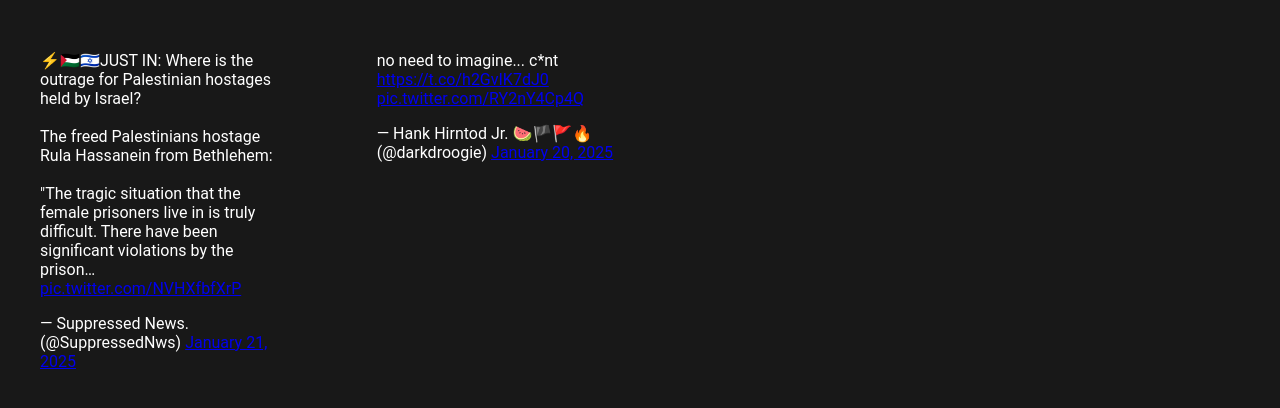
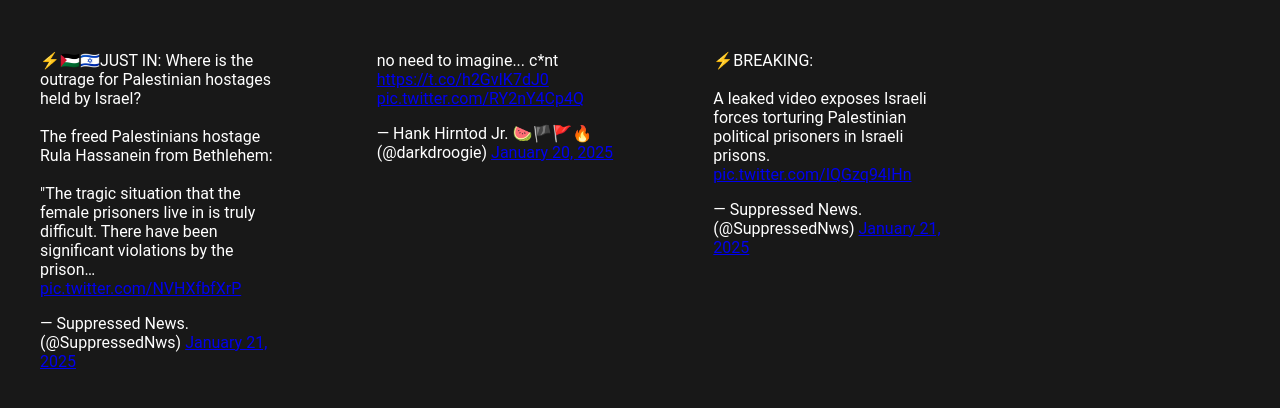
Before and after one commit to GlobalZionism/globalzionism.github.io, a plain HTML site: page CrimesCivilians.html in a window 1280 px wide. Both pictures are taken after a click on the element "Treatment of Palestinian prisoners 🔽". Shown: the part 200-608 px from the top of the page. Drawn offline with Linux system fonts and the light colour scheme.

Commit message:
Update CrimesCivilians.html

```diff
--- a/CrimesCivilians.html
+++ b/CrimesCivilians.html
@@ -89,6 +89,7 @@
         <script async src="https://platform.twitter.com/widgets.js" charset="utf-8"></script>
 
         <blockquote class="twitter-tweet"><p lang="en" dir="ltr">no need to imagine... c*nt <a href="https://t.co/h2GvIK7dJ0">https://t.co/h2GvIK7dJ0</a> <a href="https://t.co/RY2nY4Cp4Q">pic.twitter.com/RY2nY4Cp4Q</a></p>&mdash; Hank Hirntod Jr. 🍉🏴🚩🔥 (@darkdroogie) <a href="https://twitter.com/darkdroogie/status/1881309681869901960?ref_src=twsrc%5Etfw">January 20, 2025</a></blockquote> <script async src="https://platform.twitter.com/widgets.js" charset="utf-8"></script>
+    <blockquote class="twitter-tweet"><p lang="en" dir="ltr">⚡️BREAKING:<br><br>A leaked video exposes Israeli forces torturing Palestinian political prisoners in Israeli prisons. <a href="https://t.co/IQGzq94IHn">pic.twitter.com/IQGzq94IHn</a></p>&mdash; Suppressed News. (@SuppressedNws) <a href="https://twitter.com/SuppressedNws/status/1881678053807636482?ref_src=twsrc%5Etfw">January 21, 2025</a></blockquote> <script async src="https://platform.twitter.com/widgets.js" charset="utf-8"></script>
     </div>
 
 </body>
```
